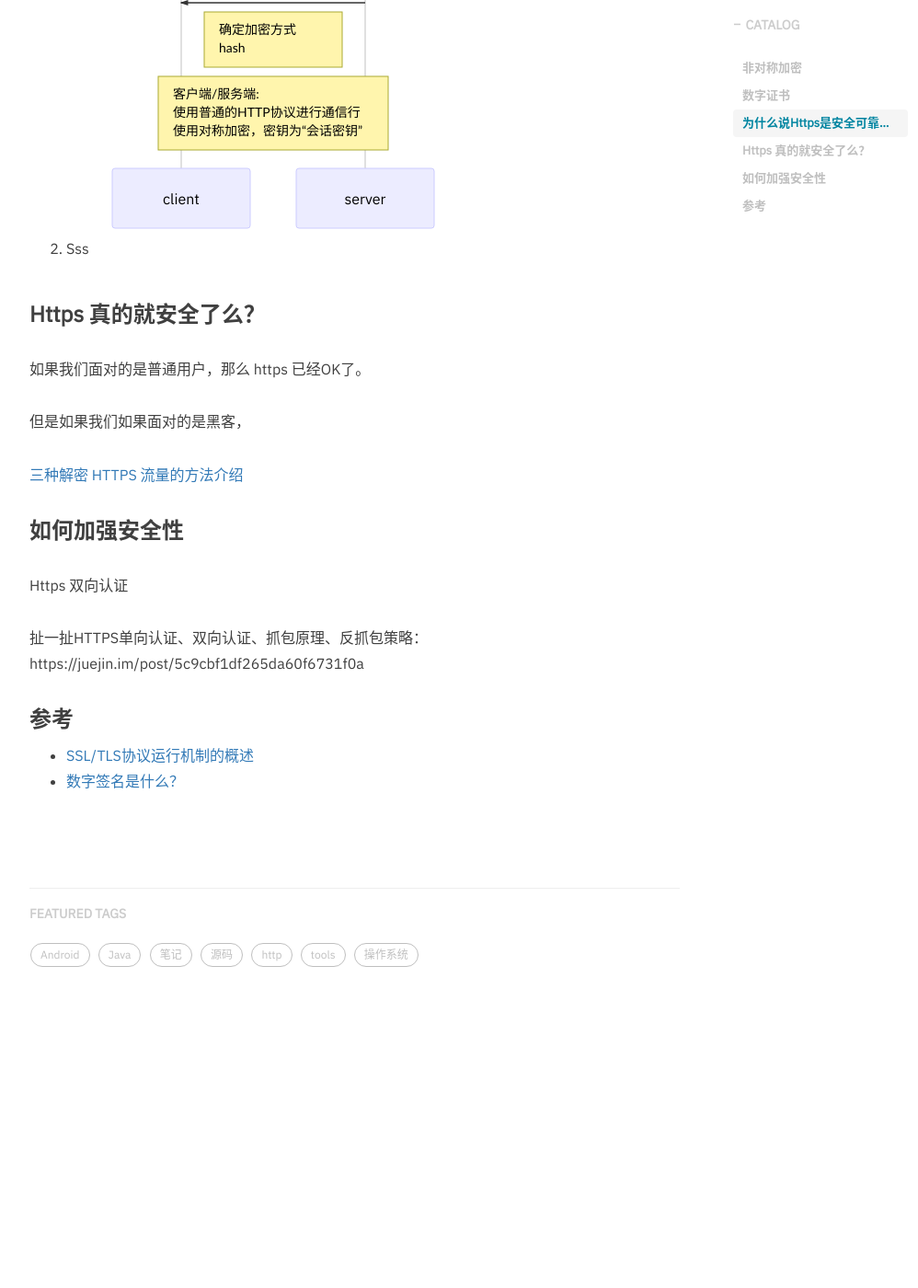
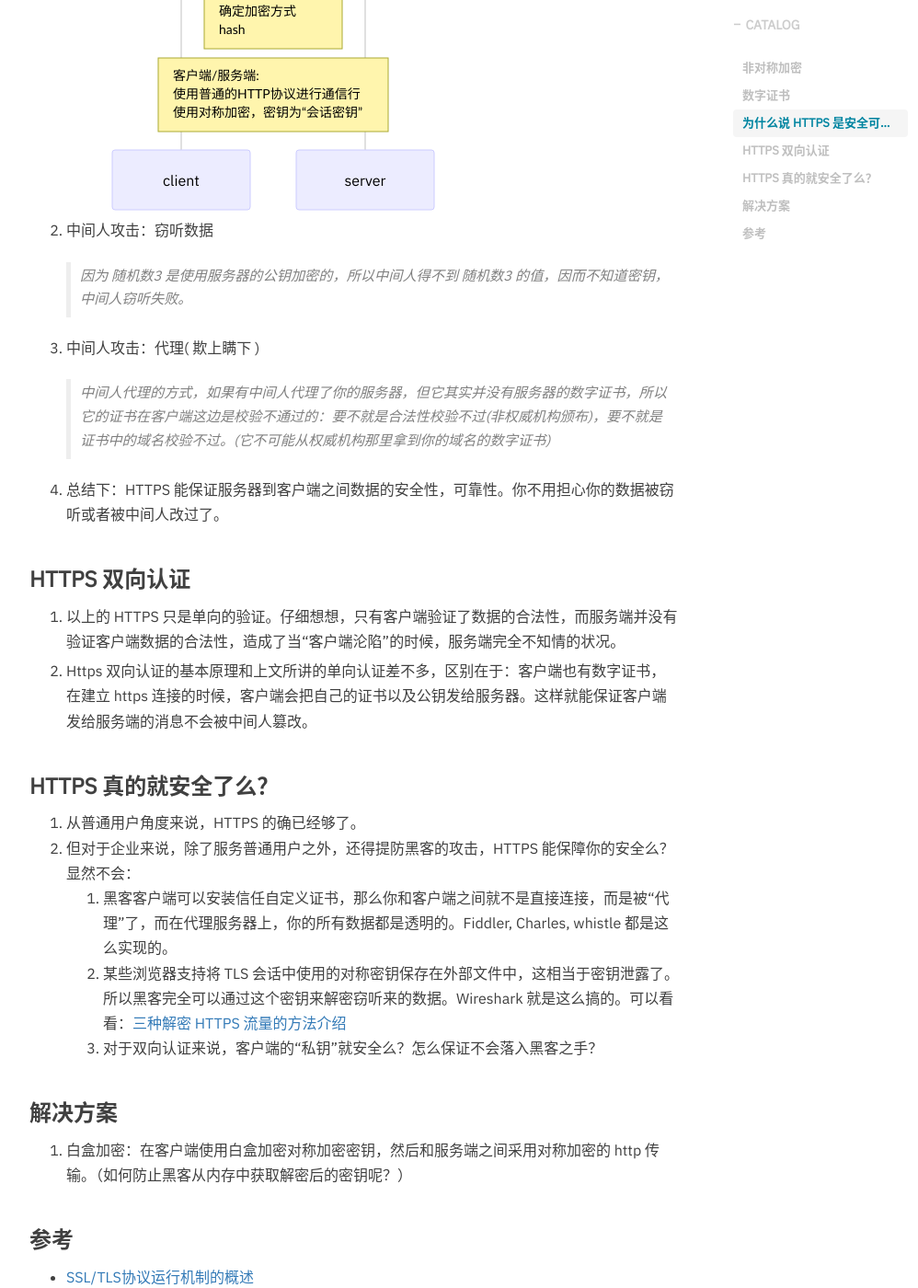
Before and after one commit to hurshi/hurshi.github.io, a Jekyll site: the page built from _posts/2019-08-04-https.md, in a window 1280 px wide and 1400 px high, scrolled down 1736 px. Shown: the whole window at 92% size, without its empty margins (233-1231 px from the left). Built offline with Jekyll 4.4.1, drawn with Linux system fonts in a browser that asks for light colours; nearby versions of some CDN libraries; comment, search, counter and statistics services are not loaded; before the commit the page ends 2904 px from its top, so only the background shows below that; some of the changed text lies outside the part shown.

Commit message:
finish https

```diff
--- a/_posts/2019-08-04-https.md
+++ b/_posts/2019-08-04-https.md
@@ -1,6 +1,6 @@
 ---
 layout: post
-title: Https 真的就安全了么？
+title: HTTPS 真的就安全了么？
 catalog: true
 tags:
     - http
@@ -21,16 +21,16 @@ tags:
 4. 公钥（Public Key）
 5. 其他
 
-### 为什么说Https是安全可靠的？
+### 为什么说 HTTPS 是安全可靠的？
 
-1. https 过程
+1. https 通信机制
 
    <div class="mermaid">
    sequenceDiagram
        client->>server: hello
-       Note right of client: 支持的协议版本<br>随机数 A<br>加密方法<br>压缩方法
+       Note right of client: 支持的协议版本<br>随机数 A<br>加密组件
        server->>client: hello
-       Note right of client: 支持的协议版本<br>随机数 B<br>加密方法<br>服务器证书
+       Note right of client: 支持的协议版本<br>随机数 B<br>加密组件<br>服务器证书
        Note over client: 验证证书：<br>是否是可信机构颁布<br>域名是否一致<br>证书是否过期等等
        client->>server:
        Note right of client: 公钥加密的随机数C<br>确定加密方式<br>hash
@@ -38,39 +38,35 @@ tags:
        server->>client:
        Note right of client: 确定加密方式<br>hash
        Note over client,server: 客户端/服务端:<br>使用普通的HTTP协议进行通信行<br>使用对称加密，密钥为“会话密钥”
-
-
    </div>
 
-2. Sss
+2. 中间人攻击：窃听数据
 
+   > 因为 随机数3 是使用服务器的公钥加密的，所以中间人得不到 随机数3 的值，因而不知道密钥，中间人窃听失败。
 
+3. 中间人攻击：代理( 欺上瞒下 )
 
+   > 中间人代理的方式，如果有中间人代理了你的服务器，但它其实并没有服务器的数字证书，所以它的证书在客户端这边是校验不通过的：要不就是合法性校验不过(非权威机构颁布)，要不就是证书中的域名校验不过。(它不可能从权威机构那里拿到你的域名的数字证书)
 
+4. 总结下：HTTPS 能保证服务器到客户端之间数据的安全性，可靠性。你不用担心你的数据被窃听或者被中间人改过了。
 
-### Https 真的就安全了么？
+### HTTPS 双向认证
 
-如果我们面对的是普通用户，那么 https 已经OK了。
+1. 以上的 HTTPS 只是单向的验证。仔细想想，只有客户端验证了数据的合法性，而服务端并没有验证客户端数据的合法性，造成了当“客户端沦陷”的时候，服务端完全不知情的状况。
 
-但是如果我们如果面对的是黑客，
+1. Https 双向认证的基本原理和上文所讲的单向认证差不多，区别在于：客户端也有数字证书，在建立 https 连接的时候，客户端会把自己的证书以及公钥发给服务器。这样就能保证客户端发给服务端的消息不会被中间人篡改。
 
-[三种解密 HTTPS 流量的方法介绍](https://imququ.com/post/how-to-decrypt-https.html)
+### HTTPS 真的就安全了么？
 
+1.  从普通用户角度来说，HTTPS 的确已经够了。
+2. 但对于企业来说，除了服务普通用户之外，还得提防黑客的攻击，HTTPS 能保障你的安全么？显然不会：
+   1. 黑客客户端可以安装信任自定义证书，那么你和客户端之间就不是直接连接，而是被“代理”了，而在代理服务器上，你的所有数据都是透明的。Fiddler, Charles, whistle 都是这么实现的。
+   2. 某些浏览器支持将 TLS 会话中使用的对称密钥保存在外部文件中，这相当于密钥泄露了。所以黑客完全可以通过这个密钥来解密窃听来的数据。Wireshark 就是这么搞的。可以看看：[三种解密 HTTPS 流量的方法介绍](https://imququ.com/post/how-to-decrypt-https.html)
+   3. 对于双向认证来说，客户端的“私钥”就安全么？怎么保证不会落入黑客之手？
 
+### 解决方案
 
-
-
-### 如何加强安全性
-
-Https 双向认证
-
-
-
-扯一扯HTTPS单向认证、双向认证、抓包原理、反抓包策略：https://juejin.im/post/5c9cbf1df265da60f6731f0a
-
-
-
-
+1. 白盒加密：在客户端使用白盒加密对称加密密钥，然后和服务端之间采用对称加密的 http 传输。（如何防止黑客从内存中获取解密后的密钥呢？）
 
 
 
@@ -80,3 +76,4 @@ Https 双向认证
 
 * [SSL/TLS协议运行机制的概述](https://www.ruanyifeng.com/blog/2014/02/ssl_tls.html)
 * [数字签名是什么？](http://www.ruanyifeng.com/blog/2011/08/what_is_a_digital_signature.html)
+* [扯一扯HTTPS单向认证、双向认证、抓包原理、反抓包策略](https://juejin.im/post/5c9cbf1df265da60f6731f0a)
```
